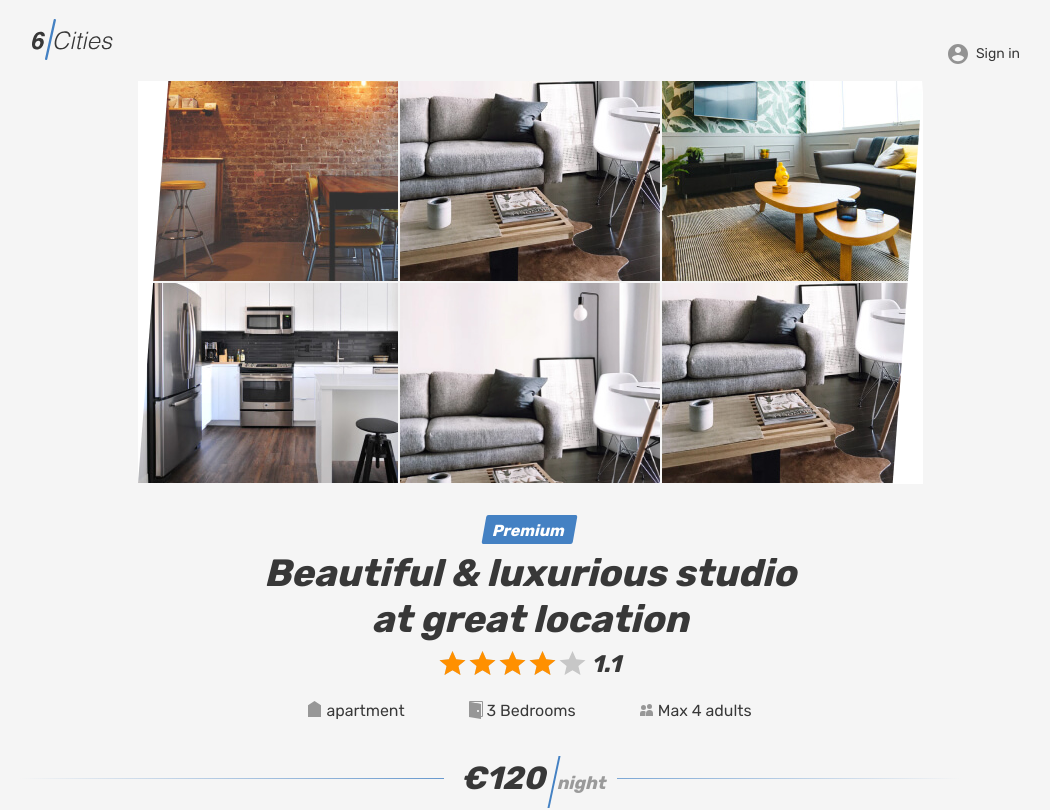
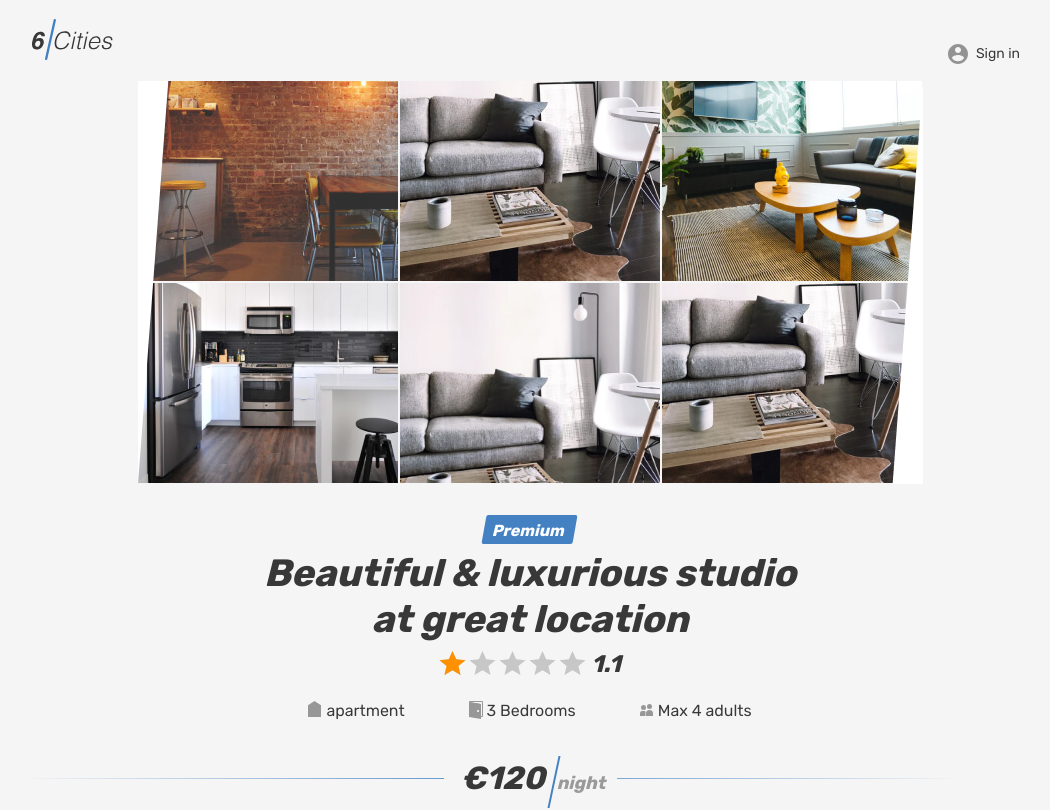
Before and after one commit to Magusest/2075199-six-cities-simple-12, a React (Create React App) app in the folder project/: page /offer/1 in a window 1280 px wide. Shown: the top 810 px of the page, without its empty margins (110-1160 px from the left). Built offline with nearby package versions, Linux system fonts and the light colour scheme.

Commit message:
Add RatingStars component

```diff
--- a/project/src/components/index.ts
+++ b/project/src/components/index.ts
@@ -12,3 +12,4 @@ export { default as PremiumMark } from './premium/premium';
 export { default as LocationList } from './locations-list/locations-list';
 export { default as Location } from './location/location';
 export { default as PlaceSorting } from './place-sorting/place-sorting';
+export { default as RatingStars } from './rating-stars/rating-stars';
--- a/project/src/components/place-card/place-card.tsx
+++ b/project/src/components/place-card/place-card.tsx
@@ -3,7 +3,7 @@ import { AppRoute, DEFAULT_SELECTED_CARD } from 'const';
 import { useState } from 'react';
 import { Link, useLocation } from 'react-router-dom';
 import { Offer } from 'types/offers';
-import { PremiumMark } from 'components';
+import { PremiumMark, RatingStars } from 'components';
 import { hovereCard } from 'store/actions';
 
 // const {log} = console;
@@ -21,7 +21,7 @@ function PlaceCard({offer}: Props): JSX.Element {
   const { pathname } = useLocation();
   const dispatch = useAppDispatch();
 
-  const {previewImage, price, title, type, id, isPremium} = offer;
+  const {previewImage, price, title, type, id, isPremium, rating} = offer;
   const [cardActive, setCardActive] = useState<CardStateType>({ id: null });
 
   const mouseHandler = (currentId: number) => {
@@ -56,12 +56,13 @@ function PlaceCard({offer}: Props): JSX.Element {
         </div>
         <div className="place-card__rating rating">
           <div className="place-card__stars rating__stars">
-            <span
+            < RatingStars rating={rating} />
+            {/* <span
               style= {{
-                width: '80%',
+                width: raitingStars(rating),
               }}
             >
-            </span>
+            </span> */}
             <span className="visually-hidden">Rating</span>
           </div>
         </div>
--- /dev/null
+++ b/project/src/components/rating-stars/rating-stars.tsx
@@ -0,0 +1,22 @@
+type Props = {
+  rating: number;
+}
+
+// Функция переводит цифру рейтинга в проценты от которых будет зависить ширина закрашивания звезд рейтинга
+function ratingCounter(rate: number) {
+  const width = (100 / 5) * Math.round(rate);
+  return `${width}%`;
+}
+
+export default function RatingStars({rating}: Props) {
+  return (
+    <>
+      <span
+        style= {{
+          width: ratingCounter(rating),
+        }}
+      />
+      <span className="visually-hidden">Rating</span>
+    </>
+  );
+}
--- a/project/src/pages/offer-page/offer-page.tsx
+++ b/project/src/pages/offer-page/offer-page.tsx
@@ -1,5 +1,5 @@
 import { Helmet } from 'react-helmet-async';
-import { Header, PremiumMark, ReviewsForm, ReviewsList, Map, OffersList } from 'components';
+import { Header, PremiumMark, ReviewsForm, ReviewsList, Map, OffersList, RatingStars } from 'components';
 import { useState, useEffect } from 'react';
 import { useParams } from 'react-router-dom';
 import { useAppSlector } from 'hooks/state';
@@ -56,13 +56,7 @@ function OfferPage(): JSX.Element {
               </div>
               <div className="property__rating rating">
                 <div className="property__stars rating__stars">
-                  <span
-                    style={{
-                      width: '80%',
-                    }}
-                  >
-                  </span>
-                  <span className="visually-hidden">Rating</span>
+                  < RatingStars rating={rating} />
                 </div>
                 <span className="property__rating-value rating__value">{rating}</span>
               </div>
```
